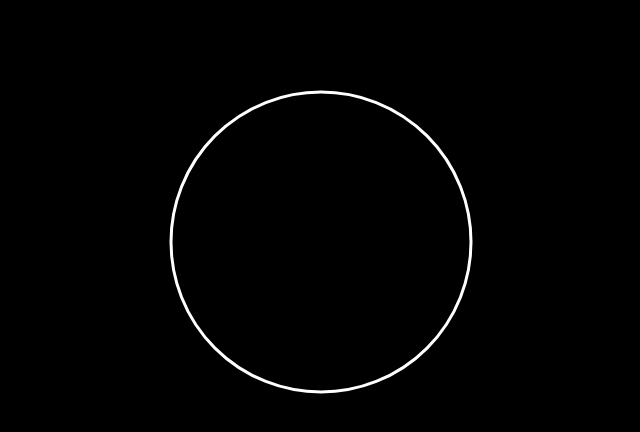
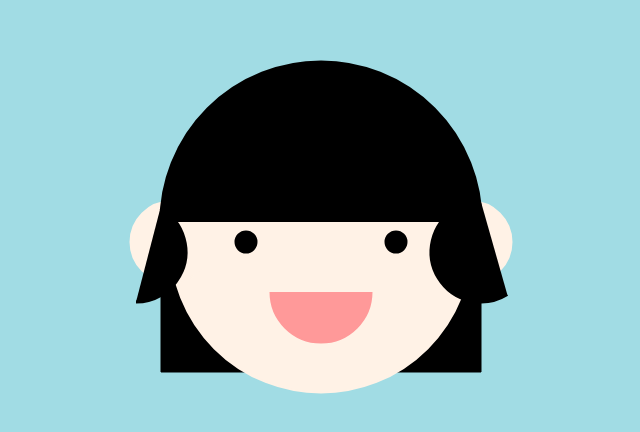
Before and after one commit to Daliakiku/github-garden, a plain HTML site: page self-portrait/index.html in a window 1280 px wide. Shown: the part 158-590 px from the top of the page, without its empty margins (319-959 px from the left). Drawn offline with Linux system fonts and the light colour scheme.

Commit message:
self portrait

```diff
--- a/self-portrait/main.css
+++ b/self-portrait/main.css
@@ -8,5 +8,5 @@ body{
     left: 0;
     width: 100%;
     height: 100%;
-    background-color: #ffffff;
+    background-color: #a1dce4;
 }
--- a/self-portrait/script.js
+++ b/self-portrait/script.js
@@ -3,20 +3,80 @@ const canvas = document.getElementById("canvas");
 canvas.width = window.innerWidth;
 canvas.height = window.innerHeight;
 
-var width = 150;
-var height = 35;
-
 //2. Definir si es 2D o 3D
 const ctx = canvas.getContext("2d");
 
-//draw background
-ctx.fillStyle = "rgb(0, 0, 0)";
-ctx.fillRect(0, 0, canvas.width, canvas.height);
+//the rest of the hair
+ctx.beginPath();
+ctx.strokeStyle = " #000000";
+ctx.fillStyle = "#000000";
+ctx.rect(canvas.width / 2 - 160, canvas.height / 2 - 20, 320, 150);
+ctx.stroke();
+ctx.fill();
 
-//draw middle circle
+//face base
 
 ctx.beginPath();
-ctx.strokeStyle = "white";
+ctx.strokeStyle = " #fff2e6";
+ctx.fillStyle = "#fff2e6";
 ctx.lineWidth = 3;
-ctx.arc(canvas.width / 2, canvas.height / 2, width, 0, Math.PI * 2);
+ctx.arc(canvas.width / 2, canvas.height / 2, 150, 0, Math.PI * 2);
 ctx.stroke();
+ctx.fill();
+
+
+//ears
+ctx.beginPath();
+ctx.strokeStyle = " #fff2e6";
+ctx.fillStyle = "#fff2e6";
+ctx.arc(canvas.width / 2 - 150, canvas.height / 2, 40, 0, Math.PI * 2);
+ctx.stroke();
+ctx.fill();
+ctx.beginPath();
+ctx.arc(canvas.width / 2 + 150, canvas.height / 2, 40, 0, Math.PI * 2);
+ctx.stroke();
+ctx.fill();
+
+//left eye
+ctx.beginPath();
+ctx.strokeStyle = " #000000";
+ctx.fillStyle = "#000000";
+ctx.arc(canvas.width / 2 - 75, canvas.height / 2, 10, 0, Math.PI * 2);
+ctx.stroke();
+ctx.fill();
+
+//right eye
+ctx.beginPath();
+ctx.strokeStyle = " #000000";
+ctx.fillStyle = "#000000";
+ctx.arc(canvas.width / 2 + 75, canvas.height / 2, 10, 0, Math.PI * 2);
+ctx.stroke();
+ctx.fill();
+
+//mouth
+ctx.beginPath();
+ctx.strokeStyle = " #ff9999";
+ctx.fillStyle = "#ff9999";
+ctx.arc(canvas.width / 2, canvas.height / 2 + 50, 50, 0, Math.PI);
+ctx.stroke();
+ctx.fill();
+
+
+//hair
+ctx.beginPath();
+ctx.strokeStyle = "rgb(0, 0, 0)";
+ctx.fillStyle = "black";
+ctx.arc(canvas.width / 2, canvas.height / 2 - 20, 160, Math.PI, 0);
+ctx.stroke();
+ctx.fill();
+
+//hair strands
+ctx.beginPath();
+ctx.arc(canvas.width / 2 - 185, canvas.height / 2 + 10, 50, 200, Math.PI * 2.5);
+ctx.stroke();
+ctx.fill();
+
+ctx.beginPath();
+ctx.arc(canvas.width / 2 + 160, canvas.height / 2 + 10, 50, 45, Math.PI * 1.5);
+ctx.stroke();
+ctx.fill();
```
